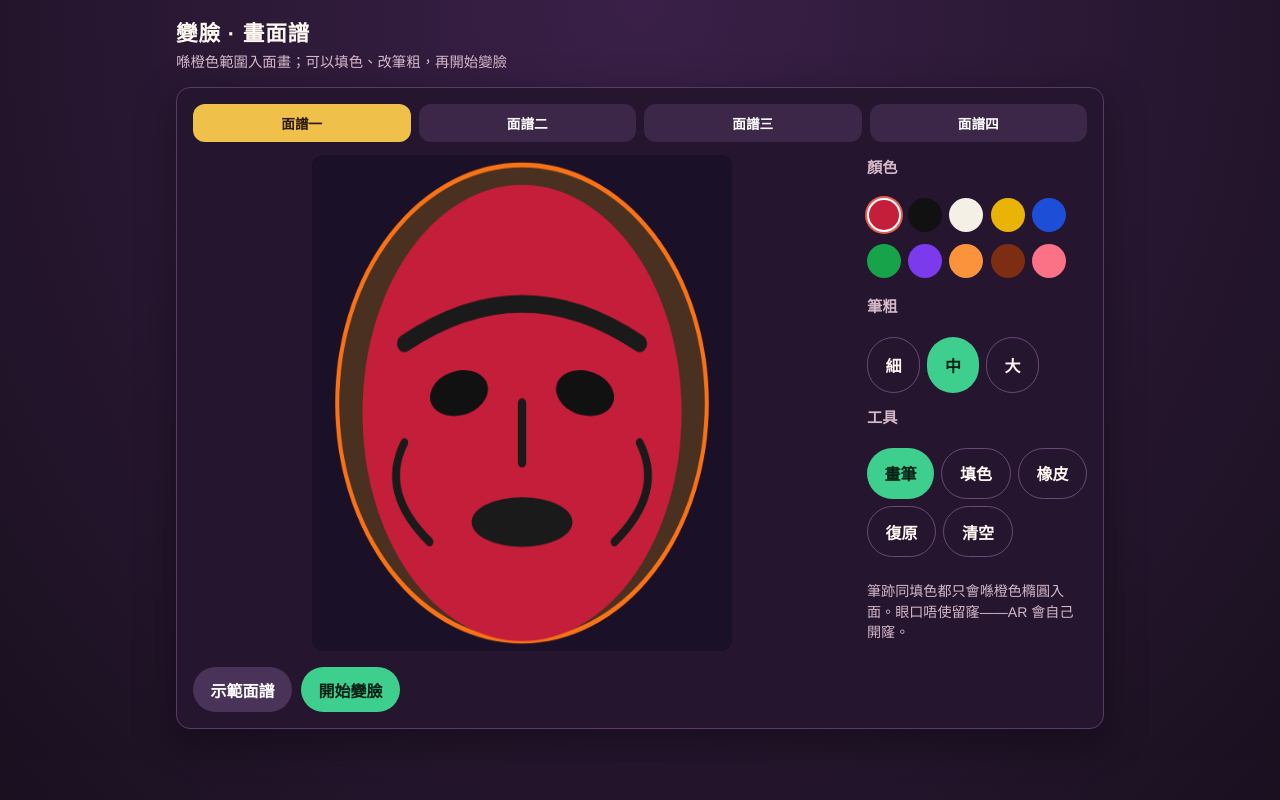
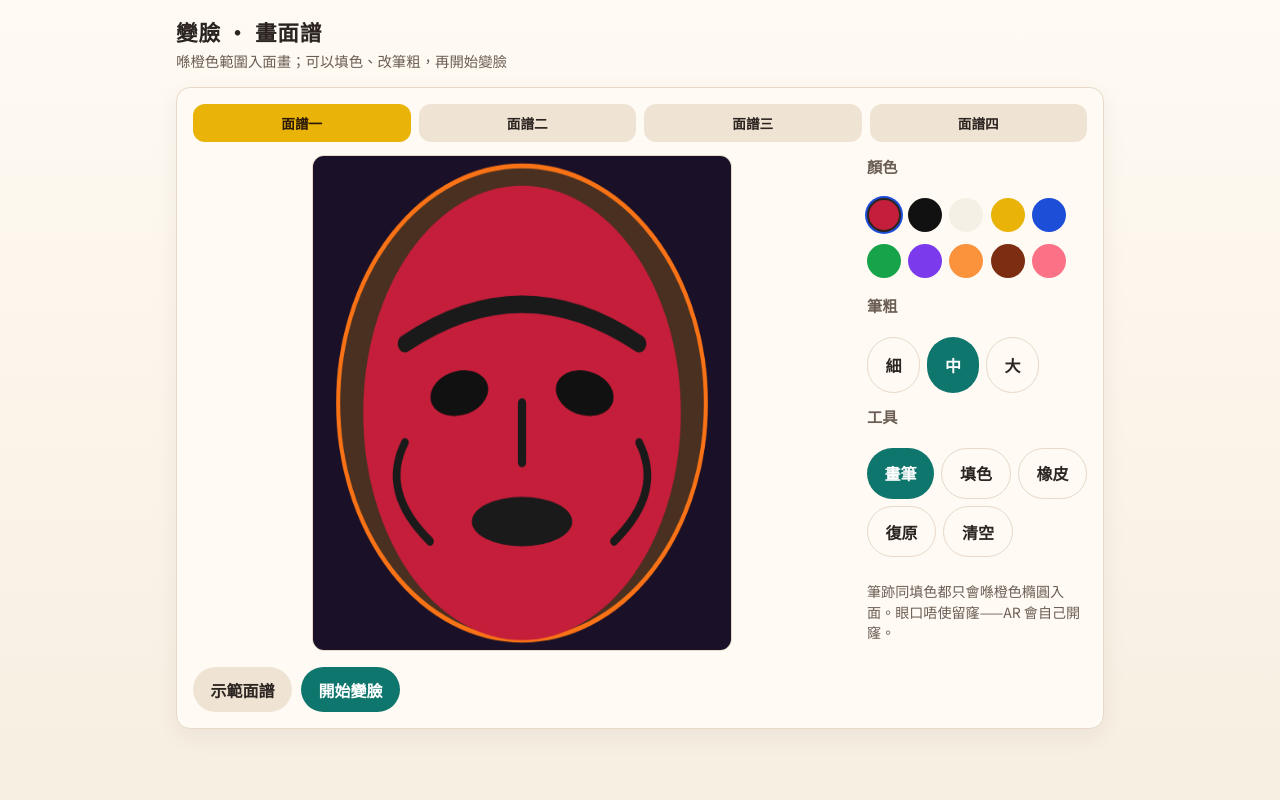
Before and after one commit to chilinbpscth/bianlian-ar, a website built with Vite: page index.html in a window 1280 px wide. Built offline with nearby package versions, Linux system fonts and the light colour scheme.

Commit message:
Apply 宣紙 paper theme with 青面 blue and gold accents.
Retire purple night chrome; keep orange progress guide and black AR stage.

```diff
--- a/index.html
+++ b/index.html
@@ -5,6 +5,9 @@
     <meta name="viewport" content="width=device-width, initial-scale=1, viewport-fit=cover" />
     <meta name="apple-mobile-web-app-capable" content="yes" />
     <title>變臉 · 視藝 AR</title>
+    <link rel="preconnect" href="https://fonts.googleapis.com" />
+    <link rel="preconnect" href="https://fonts.gstatic.com" crossorigin />
+    <link href="https://fonts.googleapis.com/css2?family=Noto+Sans+TC:wght@400;600;700&display=swap" rel="stylesheet" />
     <link rel="stylesheet" href="/src/style.css" />
   </head>
   <body>
--- a/src/style.css
+++ b/src/style.css
@@ -1,21 +1,24 @@
 :root {
-  --bg: #1a1020;
-  --panel: #2a1835;
-  --ink: #fff8f0;
-  --muted: #d4b8c8;
-  --accent: #e85d4c;
-  --accent-2: #f0c14a;
-  --ok: #3ecf8e;
-  --danger: #ff6b6b;
+  --bg: #f7efe2;
+  --bg-warm: #fffaf3;
+  --panel: #fffaf3;
+  --ink: #2c2420;
+  --muted: #6b5e55;
+  --line: #e8d9c8;
+  --accent: #1d4ed8;
+  --accent-2: #eab308;
+  --ok: #0f766e;
+  --danger: #dc2626;
+  --guide: #f97316;
   --radius: 14px;
-  font-family: "PingFang HK", "Noto Sans TC", "Helvetica Neue", sans-serif;
+  font-family: "Noto Sans TC", "PingFang HK", "Helvetica Neue", sans-serif;
 }
 
 * { box-sizing: border-box; }
 html, body {
   margin: 0;
   min-height: 100%;
-  background: radial-gradient(ellipse at top, #3a2048, var(--bg));
+  background: linear-gradient(180deg, var(--bg-warm), var(--bg));
   color: var(--ink);
 }
 button {
@@ -29,9 +32,9 @@ button {
   font-weight: 600;
 }
 button:disabled { opacity: 0.45; cursor: not-allowed; }
-button.secondary { background: #4a3358; }
-button.ghost { background: transparent; border: 1px solid #6a4a78; color: var(--ink); }
-button.ok { background: var(--ok); color: #082016; }
+button.secondary { background: #efe4d4; color: var(--ink); }
+button.ghost { background: transparent; border: 1px solid var(--line); color: var(--ink); }
+button.ok { background: var(--ok); color: #fff; }
 
 .app-shell {
   max-width: 960px;
@@ -58,11 +61,11 @@ header.top p {
 }
 
 .panel {
-  background: color-mix(in srgb, var(--panel) 88%, black);
-  border: 1px solid #5a3a68;
+  background: var(--panel);
+  border: 1px solid var(--line);
   border-radius: var(--radius);
   padding: 1rem;
-  box-shadow: 0 12px 40px rgba(0,0,0,0.35);
+  box-shadow: 0 8px 24px rgba(44, 36, 32, 0.06);
 }
 
 .mask-tabs {
@@ -73,7 +76,8 @@ header.top p {
 }
 .mask-tabs button {
   border-radius: 12px;
-  background: #3d2748;
+  background: #efe4d4;
+  color: var(--ink);
   padding: 0.55rem 0.4rem;
   font-size: 0.85rem;
 }
@@ -92,7 +96,8 @@ header.top p {
 
 .canvas-wrap {
   position: relative;
-  background: #120a18;
+  background: #efe6d8;
+  border: 1px solid var(--line);
   border-radius: 12px;
   overflow: hidden;
   aspect-ratio: 3 / 4;
@@ -118,7 +123,7 @@ header.top p {
   border: 2px solid transparent;
   padding: 0;
 }
-.swatch.active { border-color: white; box-shadow: 0 0 0 2px var(--accent); }
+.swatch.active { border-color: var(--ink); box-shadow: 0 0 0 2px var(--accent); }
 .tool-row { display: flex; flex-wrap: wrap; gap: 0.45rem; }
 .actions {
   display: flex;
@@ -168,23 +173,24 @@ header.top p {
   margin: 0;
   font-size: 0.92rem;
   flex: 1 1 160px;
+  color: #fff8f0;
 }
 .status {
   margin: 0.75rem 0 0;
   padding: 0.65rem 0.8rem;
   border-radius: 10px;
-  background: #3a2030;
-  color: #ffd8e0;
+  background: #efe4d4;
+  color: var(--ink);
   font-size: 0.9rem;
   display: none;
 }
 .status.show { display: block; }
-.status.error { background: #4a1820; color: #ffc9c9; }
+.status.error { background: #fde8e8; color: #9b1c1c; }
 
 .steps {
   margin: 0 0 0.85rem;
   padding: 0.75rem 0.75rem 0.75rem 1.6rem;
-  background: #241828;
+  background: #efe4d4;
   border-radius: 12px;
   color: var(--muted);
   font-size: 0.92rem;
@@ -194,8 +200,8 @@ header.top p {
 .ar-actions { display: flex; gap: 0.45rem; flex-wrap: wrap; }
 
 .progress { display: flex; gap: 0.55rem; justify-content: center; margin: 0 0 0.85rem; }
-.progress .dot { width: 12px; height: 12px; border-radius: 50%; background: #5a4068; border: 2px solid #7a6088; }
-.progress .dot.done { background: #c4a574; border-color: #e8c98a; }
+.progress .dot { width: 12px; height: 12px; border-radius: 50%; background: #e8d9c8; border: 2px solid #d4c4b0; }
+.progress .dot.done { background: #eab308; border-color: #facc15; }
 .progress .dot.on { background: #f97316; border-color: #fdba74; transform: scale(1.25); }
 .ar-flash { position: absolute; inset: 0; background: rgba(255,255,255,0.55); pointer-events: none; animation: arflash 0.28s ease-out forwards; z-index: 5; }
 @keyframes arflash { from { opacity: 1; } to { opacity: 0; } }
```
